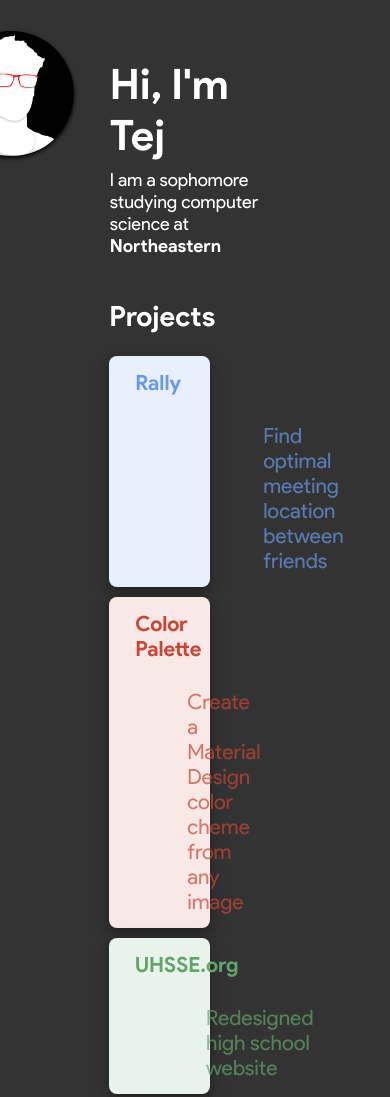
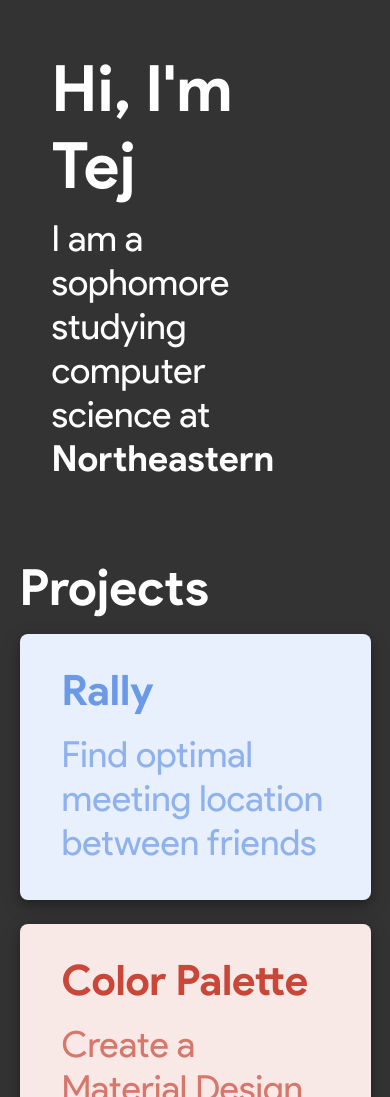
Before and after one commit to tpatel1781/tpatel1781.github.io, a plain HTML site: page index.html in a window 390 px wide. Shown: the top 1097 px of the page. Drawn offline with Linux system fonts and the light colour scheme.

Commit message:
Removed profile image and added a mobile-responsive stylesheet

```diff
--- /dev/null
+++ b/desktop.css
@@ -0,0 +1,116 @@
+body {
+	background-color: #333333;
+	font-family: 'productSansRegular';
+	color: white;
+	width: 45%;
+	margin-left: auto;
+	margin-right: auto;
+	margin-top: 10%;
+}
+#header {
+	display: inline-block;
+	margin-left: 0px;
+}
+h1 {
+	font-family: 'productSansBold';
+	font-size: 42px;
+	margin-bottom: -10px;
+}
+h2 {
+	font-family: 'productSansBold';
+	font-size: 28px;
+}
+#header p {
+	font-size: 18px;
+}
+.box {
+	padding-left: 26px;
+	border-radius: 8px;
+	margin-bottom: 10px;
+	box-shadow: 0 4px 8px 0 rgba(0, 0, 0, 0.2), 0 6px 20px 0 rgba(0, 0, 0, 0.19);
+	transition-duration: 200ms;
+}
+.box:hover {
+	-webkit-transform: scale(1.05);
+	-ms-transform: scale(1.05);
+	transform: scale(1.05);
+	transition-duration: 200ms;
+}
+.box p {
+	display: inline-block;
+	font-size: 21px;
+	margin-top: 14px;
+	margin-bottom: 14px;
+}
+.box a span {
+	position:absolute;
+	width:100%;
+	height:100%;
+	top:0;
+	left: 0;
+	z-index: 1;
+}
+#rally {
+	background-color: #E9F0FD;
+	color: #6A99E8;
+}
+#rally .description {
+	padding-left: 128px;
+}
+#palette {
+	background-color: #F9E9E6;
+	color: #C94638;
+}
+#palette .description {
+	padding-left: 52px;
+}
+#uhsse {
+	background-color: #E8F3EB;
+	color: #64A36B;
+}
+#uhsse .description {
+	padding-left: 71px;
+}
+#cigna {
+	background-color: #FCEFC8;
+	color: #505150;
+}
+#cigna .description {
+	padding-left: 119px;
+}
+#cignaHeader {
+	vertical-align: top;
+	margin-top: 14px;
+}
+h3 {
+	font-family: 'productSansBold';
+	margin-top: 0px;
+	font-size: 21px;
+	display: inline-block;
+}
+.description {
+	display: inline-block;
+	opacity: 0.7;
+}
+.description p {
+	display: block;
+}
+#workTime {
+	font-size: 16px;
+	font-family: 'productSansItalic';
+	margin-top: -15px;
+}
+@font-face {
+	font-family: productSansRegular;
+	src: url(productSansRegular.ttf);
+}
+@font-face {
+	font-family: productSansBold;
+	src: url(productSansBold.ttf);
+	font-weight: bold;
+}
+@font-face {
+	font-family: productSansItalic;
+	src: url(productSansItalic.ttf);
+	font-weight: italic;
+}
--- a/index.html
+++ b/index.html
@@ -1,11 +1,11 @@
 <!DOCTYPE>
 <html>
 	<head>
-		<link rel="stylesheet" type="text/css" href="stylesheet.css">
+		<link rel="stylesheet" media="screen and (min-width: 0px)" href="mobile.css">
+		<link rel="stylesheet" media="screen and (min-width: 1000px)" href="desktop.css">
 		<title>Tej Patel</title>
 	</head>
 	<body>
-		<img src="TejDark.png">
 		<div id="header">
 			<h1>Hi, I'm Tej</h1>
 			<p>I am a sophomore studying computer science at <span class="name">Northeastern</span></p>
@@ -13,24 +13,24 @@
 
 		<h2>Projects</h2>
 		<div id="rally" class="box">
-			<p class="name">Rally</p>
+			<h3>Rally</h3>
 			<p class="description">Find optimal meeting location between friends</p>
 			<a href="https://github.com/GoodEnoughSoftware/Rally"><span></span></a>
 		</div>
 		<div id="palette" class="box" >
-			<p class="name">Color Palette</p>
+			<h3>Color Palette</h3>
 			<p class="description">Create a Material Design color cheme from any image</p>
 			<a href="https://github.com/tpatel1781/ColorPalette"><span></span></a>
 		</div>
 		<div id="uhsse" class="box">
-			<p class="name">UHSSE.org</p>
+			<h3>UHSSE.org</h3>
 			<p class="description">Redesigned high school website</p>
 			<a href="http://uhsse.org"><span></span></a>
 		</div>
 
 		<h2>Work Experience</h2>
 		<div id="cigna" class="box">
-			<p class="name">Cigna</p>
+			<h3 id="cignaHeader">Cigna</h3>
 			<div class="description">
 				<p>Software Engineering Intern</p>
 				<p id="workTime">Summer 2016 and 2017</p>
--- a/stylesheet.css
+++ b/mobile.css
@@ -2,59 +2,51 @@ body {
 	background-color: #333333;
 	font-family: 'productSansRegular';
 	color: white;
-	width: 50%;
-	margin-left: 28%;
+	width: 90%;
+	margin-top: 10%;
+	margin-left: auto;
 	margin-right: auto;
-	margin-top: 8%;
-}
-img {
-	height: 125px;
-	width: 125px;
-	border-radius: 65px;
-	-webkit-box-shadow: 0px 2px 4px 0px rgba(0, 0, 0, 1);
-    -moz-box-shadow: 0px 2px 4px 0px rgba(0, 0, 0, 1);
-	box-shadow: 0px 2px 4px 0px rgba(0, 0, 0, 1);
-	margin-left: -160px;
 }
 #header {
 	display: inline-block;
-	padding-left: 32px;
+	margin-left: 32px;
 	vertical-align: top;
+	margin-top: -32px;
+	width: 70%;
 }
 h1 {
 	font-family: 'productSansBold';
-	font-size: 42px;
-	margin-bottom: -10px;
+	font-size: 64px;
+	margin-bottom: -24px;
 }
 h2 {
 	font-family: 'productSansBold';
-	font-size: 28px;
+	font-size: 50px;
+	margin-bottom: 16px;
+}
+h3 {
+	font-family: 'productSansBold';
+	font-size: 42px;
+	margin-top: 30px;
+	margin-bottom: -20px;
 }
 #header p {
-	font-size: 18px;
+	font-size: 36px;
 }
 .box {
-	padding-left: 26px;
+	padding-top: 1px;
+	padding-left: 42px;
+	padding-right: 42px;
+	padding-bottom: 0px;
 	border-radius: 8px;
-	margin-bottom: 10px;
-	margin-right: 94px;
+	margin-bottom: 24px;
 	box-shadow: 0 4px 8px 0 rgba(0, 0, 0, 0.2), 0 6px 20px 0 rgba(0, 0, 0, 0.19);
-	transition-duration: 200ms;
-}
-.box:hover {
-	-webkit-transform: scale(1.05);
-	-ms-transform: scale(1.05);
-	transform: scale(1.05);
-	transition-duration: 200ms;
 }
 .box p {
-	display: inline-block;
-	font-size: 21px;
-	margin-top: 14px;
-	margin-bottom: 14px;
+	font-size: 36px;
 }
 .box a span {
-	position:absolute;
+	position: absolute;
 	width:100%;
 	height:100%;
 	top:0;
@@ -65,30 +57,17 @@ h2 {
 	background-color: #E9F0FD;
 	color: #6A99E8;
 }
-#rally .description {
-	padding-left: 128px;
-}
 #palette {
 	background-color: #F9E9E6;
 	color: #C94638;
-}
-#palette .description {
-	padding-left: 52px;
 }
 #uhsse {
 	background-color: #E8F3EB;
 	color: #64A36B;
 }
-#uhsse .description {
-	padding-left: 71px;
-}
 #cigna {
 	background-color: #FCEFC8;
 	color: #505150;
-}
-
-#cigna .description {
-	padding-left: 119px;
 }
 .name {
 	font-family: 'productSansBold';
@@ -102,9 +81,9 @@ h2 {
 	display: block;
 }
 #workTime {
-	font-size: 16px;
+	font-size: 32px;
 	font-family: 'productSansItalic';
-	margin-top: -15px;
+	margin-top: -40px;
 }
 @font-face {
 	font-family: productSansRegular;
```
